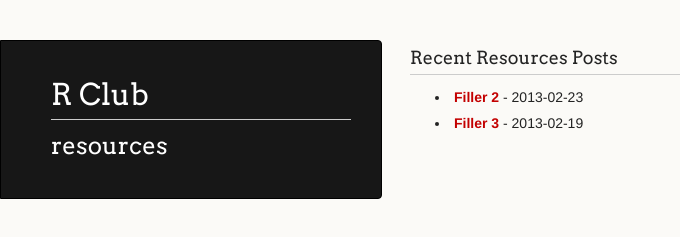
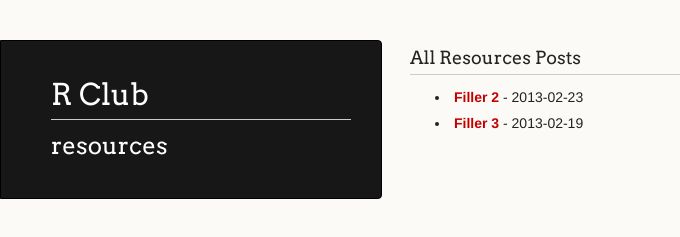
Before and after one commit to mfcovington/gh-pages-test, a Jekyll site: the page built from resources.html, in a window 1280 px wide. Shown: the top 237 px of the page, without its empty margins (0-680 px from the left). Built offline with Jekyll 4.4.1, drawn with Linux system fonts in a browser that asks for light colours; Markdown is read by kramdown in place of the engine named in the settings.

Commit message:
change recent to all for categories pages

```diff
--- a/_layouts/categories.html
+++ b/_layouts/categories.html
@@ -7,7 +7,7 @@ layout: default
 </div>
 
 <div class="recent">
-<h3>Recent {{ page.title | capitalize }} Posts</h3>
+<h3>All {{ page.title | capitalize }} Posts</h3>
 <ul>
   {% for post in site.posts %}
     {% capture cat %}{{ post.categories | first }}{% endcapture %}
```
